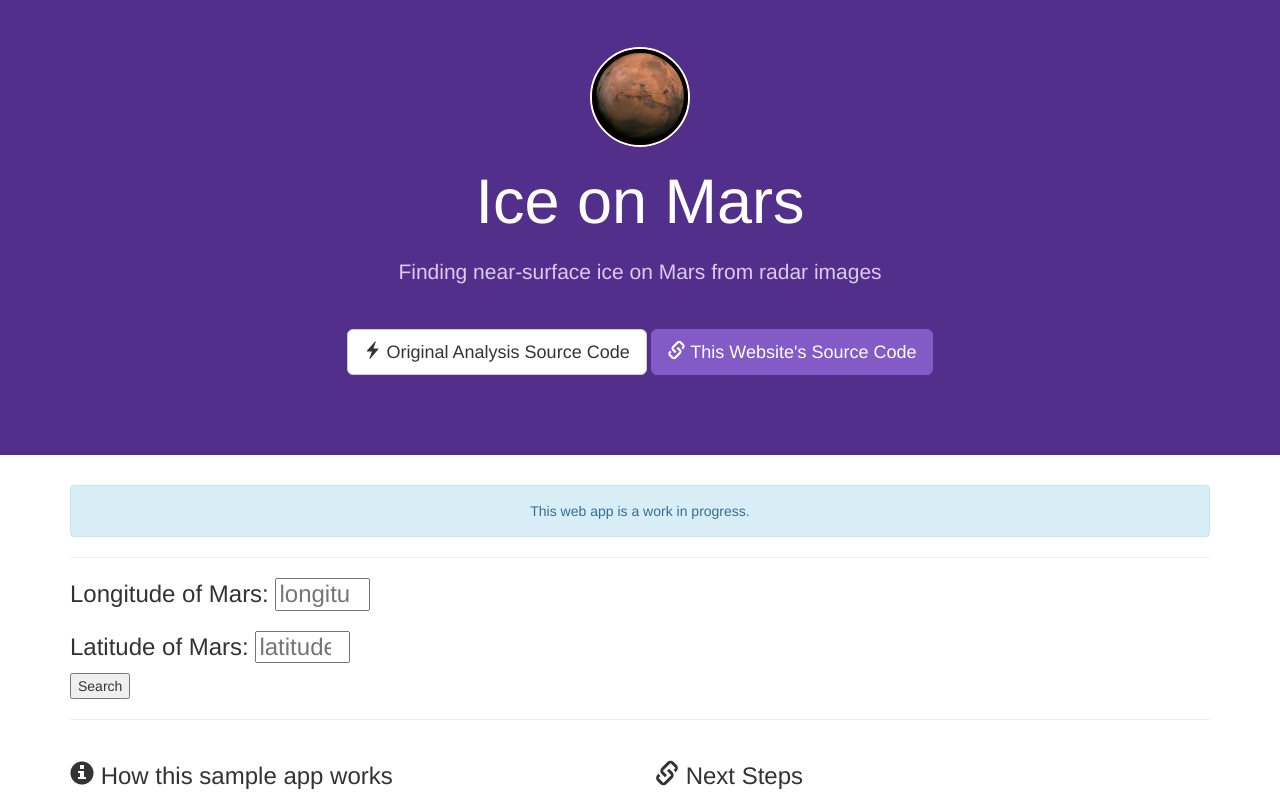
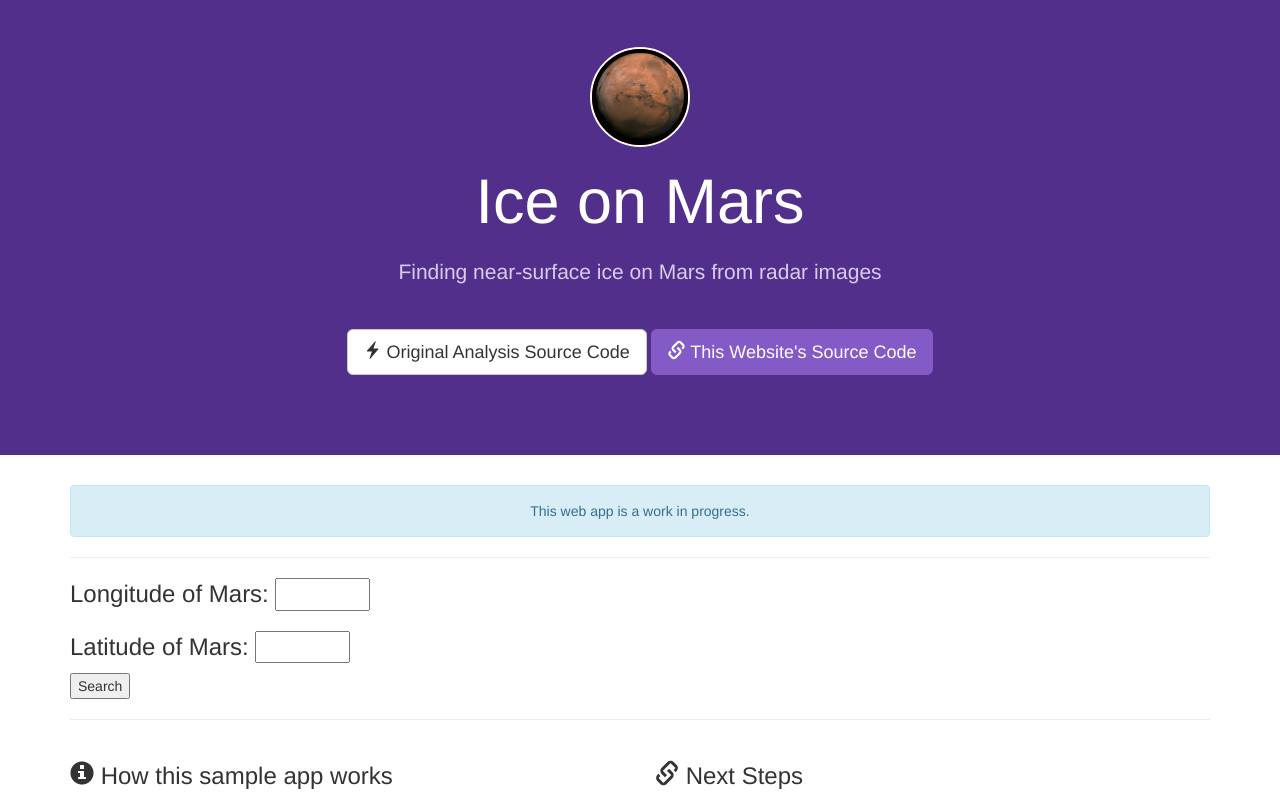
Before and after one commit to nathanjchan/ice-on-mars-app, a Django app: page / in a window 1280 px wide. Shown: the part 52-851 px from the top of the page. Run offline with Django 3.2, Linux system fonts and the light colour scheme; some libraries are stand-ins or nearby versions.

Commit message:
Shrink image size

```diff
--- a/hello/templates/index.html
+++ b/hello/templates/index.html
@@ -25,11 +25,11 @@
   <form method="POST" action="search">
     {% csrf_token %}
     <h3>
-      Longitude of Mars: <input type="number" id="longitude" name="longitude" placeholder="longitude" min="0" max="360" size="50" required/>
+      Longitude of Mars: <input type="number" id="longitude" name="longitude" min="0" max="360" size="50" required/>
     </h3>
 
     <h3>
-      Latitude of Mars: <input type="number" id="latitude" name="latitude" placeholder="latitude" min="-90" max="90" size="50" required/>
+      Latitude of Mars: <input type="number" id="latitude" name="latitude" min="-90" max="90" size="50" required/>
     </h3>
 
     <button type="submit">Search</button>
--- a/hello/views.py
+++ b/hello/views.py
@@ -64,7 +64,7 @@ def search(request):
             "<p>which is ", str(min_dist), " units away from {longitude: ", str(longitude), ", latitude: ", str(latitude), "}.</p>",
             depth_message,
             "<p>The image is from the Geosciences Node of the NASA Planetary Data System.</p>"
-            '<p><img src="', min_jpg, '" alt="radar image"></p>',
+            '<p><img src="', min_jpg, '" alt="radar image" height="900"></p>',
             "</center></body><html>"
         ]
         html = "".join(html_list)
```
